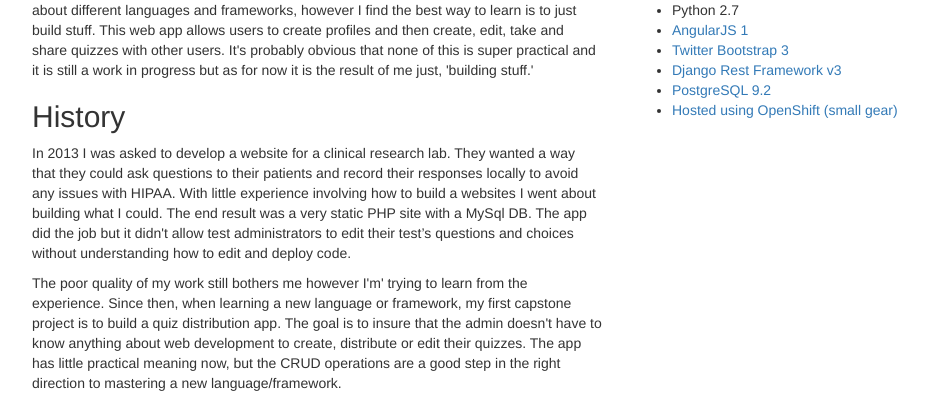
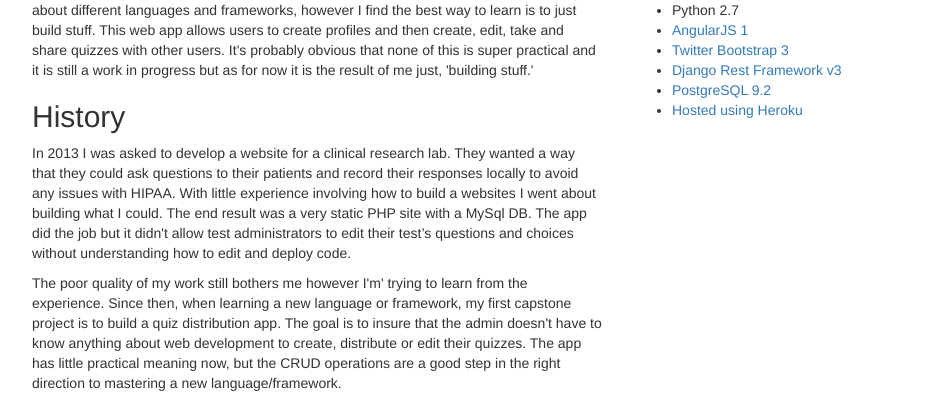
Before and after one commit to schretzilla/website, a Django app: page /ExQuizit/about/ in a window 1280 px wide. Shown: the part 285-680 px from the top of the page, without its empty margins (23-951 px from the left). Run offline with Django 3.2, Linux system fonts and the light colour scheme; some libraries are stand-ins or nearby versions.

Commit message:
updated hosting provider to heroku

```diff
--- a/dynoquiz/templates/dynoquiz/about.html
+++ b/dynoquiz/templates/dynoquiz/about.html
@@ -45,7 +45,7 @@
                 <li><a href="http://getbootstrap.com/" target="_blank">Twitter Bootstrap 3</a></li>
                 <li><a href="http://www.django-rest-framework.org/" target="_blank">Django Rest Framework v3</a></li>
                 <li><a href="http://www.https.postgresql.org/" target="_blank">PostgreSQL 9.2</a></li>
-                <li><a href="https://www.openshift.com/" target="_blank">Hosted using OpenShift (small gear)</a></li>
+                <li><a href="https://www.openshift.com/" target="_blank">Hosted using Heroku</a></li>
             </ul>
 
         </div>
```
